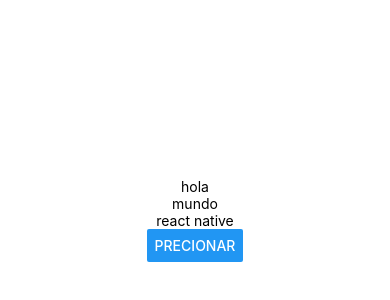
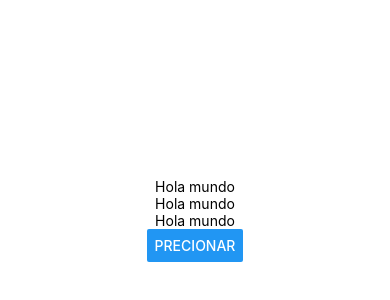
Before and after one commit to Gustavip/PM193, a React Native app in the folder myEpp/: screen / in a window 390 px wide. Shown: the part 202-502 px from the top of the page. Built offline with nearby package versions, Linux system fonts and the light colour scheme.

Commit message:
ejemplo de State para el cambio de texto

```diff
--- a/myEpp/App.js
+++ b/myEpp/App.js
@@ -3,21 +3,25 @@
 
 import { StatusBar } from 'expo-status-bar';
 import { StyleSheet, Text, View, Button } from 'react-native';
+import React,{useState} from 'react';
+
 
 
 // Componente personalizado para mostrar texto
-const Texto = (props) => {
-  const { children } = props
-  return (<Text>{children}</Text>)
-
+const Texto = () => {
+  const [contenido,setContenido]=useState('Hola mundo')
+  const actualizaTexto=()=>{setContenido('Estado modificado')}
+  return(
+  <Text onPress={actualizaTexto}> {contenido} </Text>
+  )
 }
 // zona 2 main
 export default function App() {
   return (
     <View style={styles.container}>
-      <Texto>hola</Texto>
-      <Texto>mundo</Texto>
-      <Texto>react native</Texto>
+      <Texto></Texto>
+      <Texto></Texto>
+      <Texto></Texto>
       <Button title="Precionar"> </Button>
       <StatusBar style="auto" />
     </View>
```
